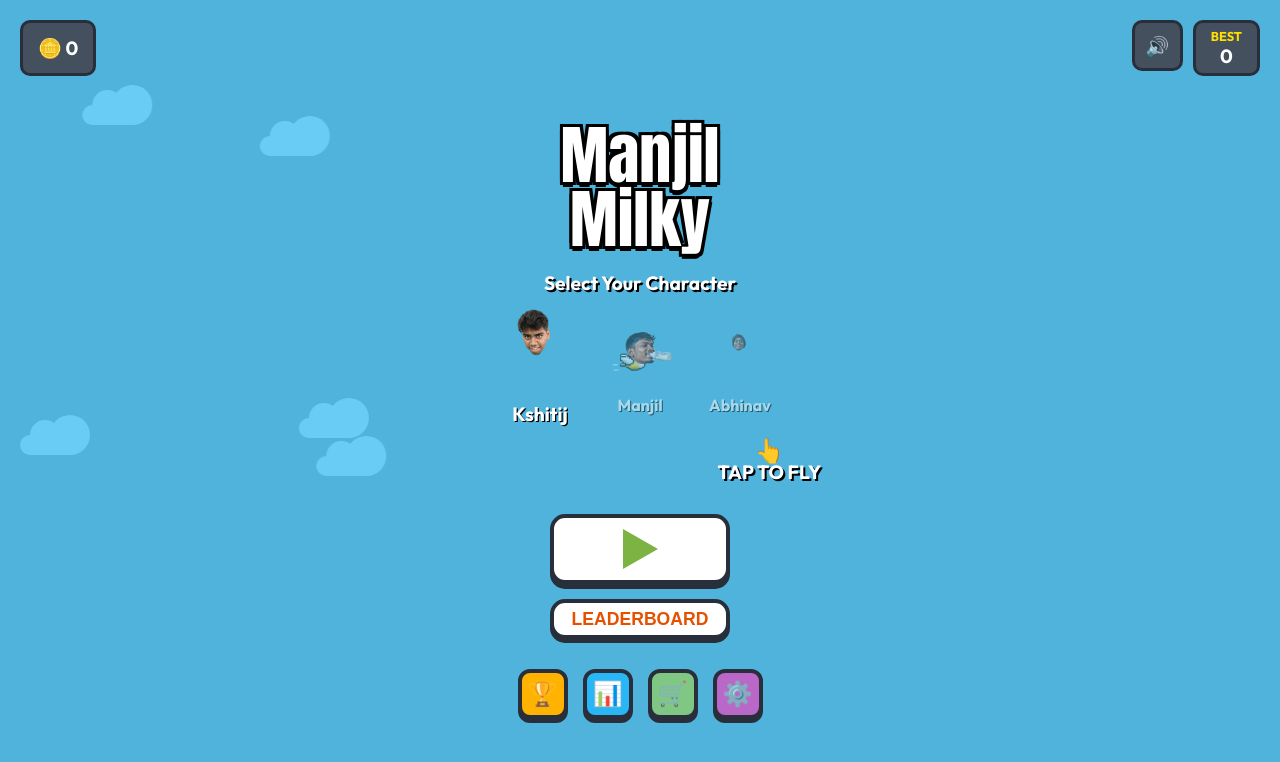
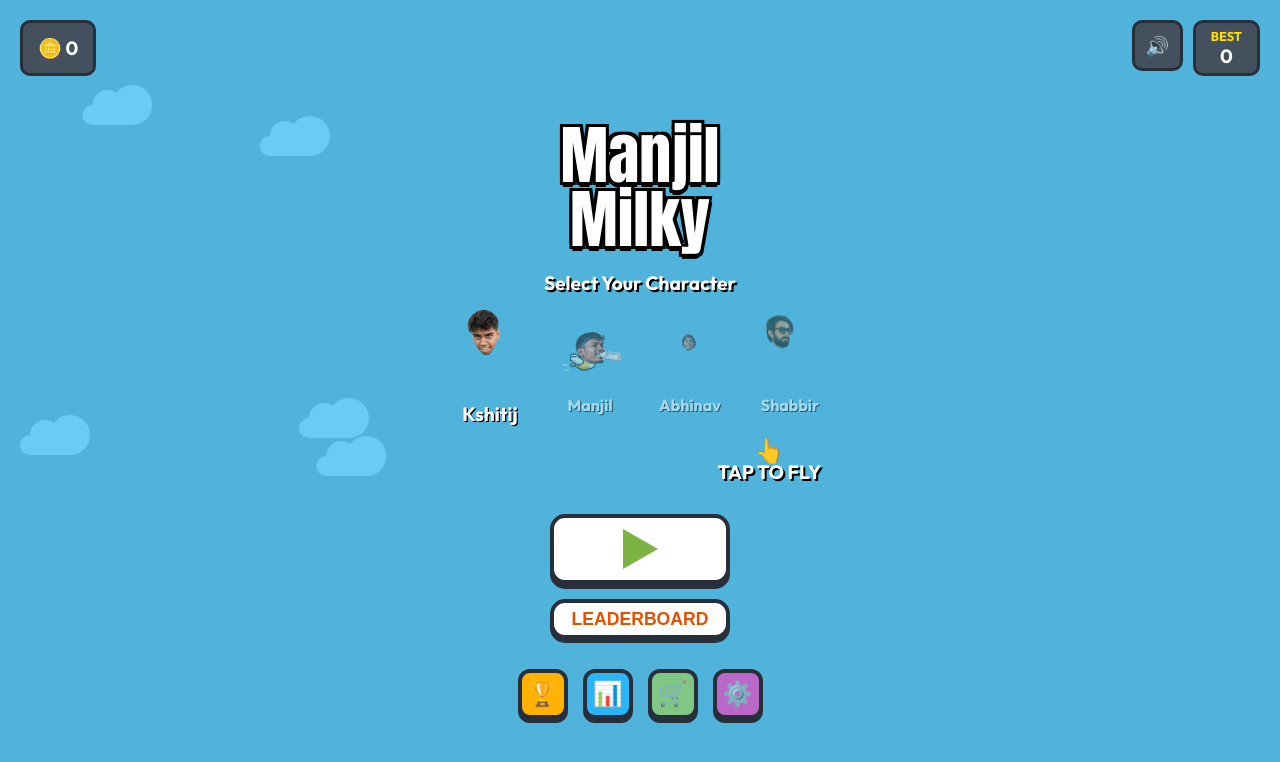
Before and after one commit to bangadekrish-wq/mikly-game, a React (Vite) app: page / in a window 1280 px wide. Shown: the top 762 px of the page. Built offline with nearby package versions, Linux system fonts and the light colour scheme.

Commit message:
Add Shabbir character option

```diff
--- a/src/components/MainMenu.jsx
+++ b/src/components/MainMenu.jsx
@@ -53,6 +53,10 @@ const MainMenu = ({ onStart, highScore, selectedBird, setSelectedBird, soundEnab
             <img src="/bird3.png" alt="Abhinav" style={{ width: 'clamp(60px, 20vw, 80px)', height: 'clamp(60px, 20vw, 80px)', objectFit: 'contain' }} />
             <div style={{ color: 'white', fontWeight: 'bold', textShadow: '1px 1px 0 #000', marginTop: '5px' }}>Abhinav</div>
           </div>
+          <div onClick={() => setSelectedBird('/bird4.png')} style={{ display: 'flex', flexDirection: 'column', alignItems: 'center', cursor: 'pointer', transition: 'transform 0.2s', transform: selectedBird === '/bird4.png' ? 'scale(1.2)' : 'scale(1)', opacity: selectedBird === '/bird4.png' ? 1 : 0.5 }}>
+            <img src="/bird4.png" alt="Shabbir" style={{ width: 'clamp(60px, 20vw, 80px)', height: 'clamp(60px, 20vw, 80px)', objectFit: 'contain' }} />
+            <div style={{ color: 'white', fontWeight: 'bold', textShadow: '1px 1px 0 #000', marginTop: '5px' }}>Shabbir</div>
+          </div>
         </div>
 
         <div style={{ display: 'flex', flexDirection: 'column', alignItems: 'center', marginTop: '10px', animation: 'float 1s ease-in-out infinite alternate' }}>
```
Also changed, not shown: public/bird4.png (added).
